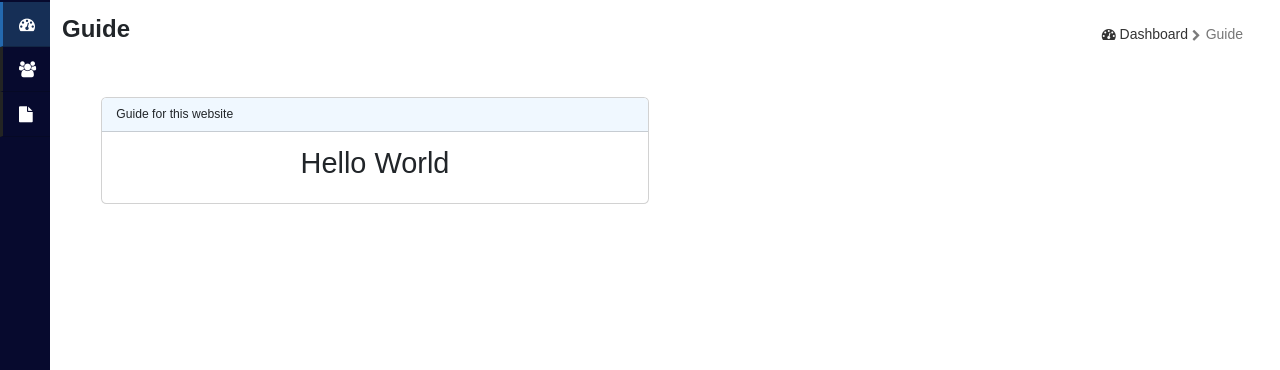
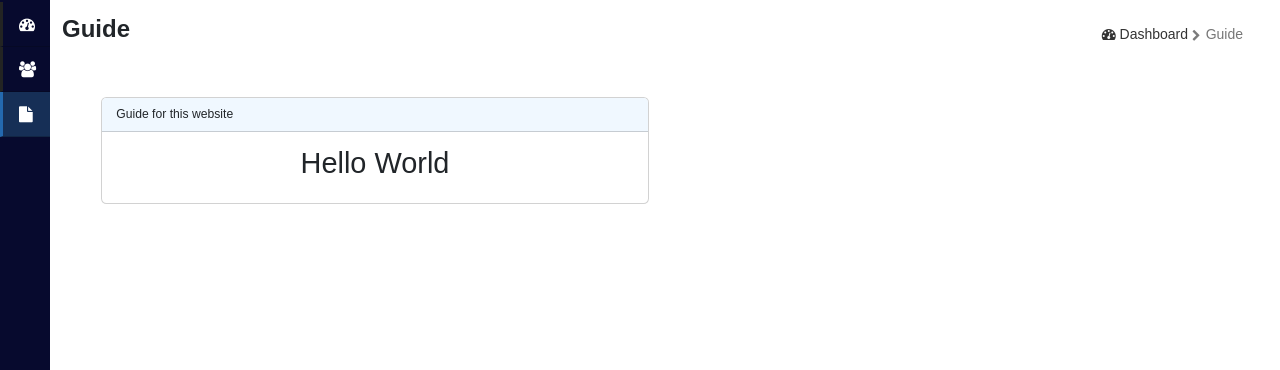
Before and after one commit to bhumiA453/csv-ppt, a PHP site: page /csv-ppt/guide.php in a window 1280 px wide. Shown: the part 50-420 px from the top of the page. Run offline with PHP 8.4, Linux system fonts and the light colour scheme; the visitor is signed in with stand-in values (Sample User, id 1).

Commit message:
change active class

```diff
--- a/templates/header.php
+++ b/templates/header.php
@@ -21,16 +21,16 @@
 
     $(document).ready(function() {
 
-        $('#menu-list li').click(function() {
+        /*$('#menu-list li').click(function() {
             // alert('hi');
             $('tooltip_nav li.active').removeClass('active');
             $(this).addClass('active');
-        });
-        /*// Get the current page's filename (e.g., "index.php", "about.php", etc.)
+        });*/
+        // Get the current page's filename (e.g., "index.php", "about.php", etc.)
         var currentPage = window.location.href.split("/").slice(-1)[0];
         // alert(currentPage);
         // Remove the "active" class from all navigation links
-        var navLinks = document.querySelectorAll(".nav-link");
+        var navLinks = document.querySelectorAll(".tooltip_nav");
         navLinks.forEach(function(link) {
             link.classList.remove("active");
         });
@@ -40,7 +40,7 @@
         // alert(currentNavLink);
         if (currentNavLink) {
             currentNavLink.classList.add("active");
-        }*/
+        }
     });
 
 </script>
--- a/templates/nav.php
+++ b/templates/nav.php
@@ -23,7 +23,7 @@ $role = isset($_SESSION['user_role']) ? $_SESSION['user_role'] : '2';
         </header>
         <div class="leftMenu">
             <ul class="leftMenuList" id="menu-list">
-                <li class="active tooltip_nav point01">
+                <li class="active tooltip_nav point01" id="home-link">
                     <a href="home.php">
                     <i class="fa fa-dashboard" aria-hidden="true"></i>
                     <span>Dashboard</span>
@@ -31,7 +31,7 @@ $role = isset($_SESSION['user_role']) ? $_SESSION['user_role'] : '2';
                     </a>
                 </li>
                 <?php if($role != 2) { ?>
-                <li class="tooltip_nav point02">
+                <li class="tooltip_nav point02" id="add_user-link">
                     <a href="add_user.php">
                     <i class="fa fa-users" aria-hidden="true"></i>
                     <span>Add User</span>
@@ -39,7 +39,7 @@ $role = isset($_SESSION['user_role']) ? $_SESSION['user_role'] : '2';
                     </a>
                 </li>
                 <?php } ?>
-                <li class="tooltip_nav point03">
+                <li class="tooltip_nav point03" id="guide-link">
                     <a href="guide.php">
                     <i class="fa fa-file" aria-hidden="true"></i>
                     <span>Guide</span>
```
